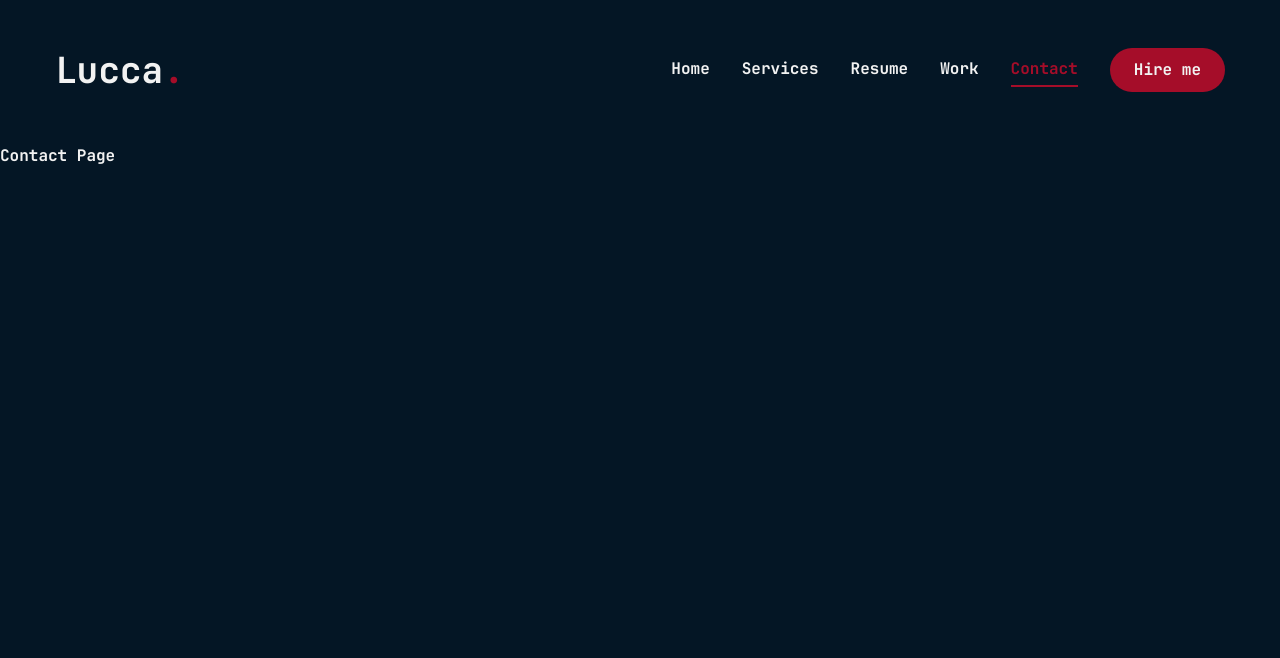
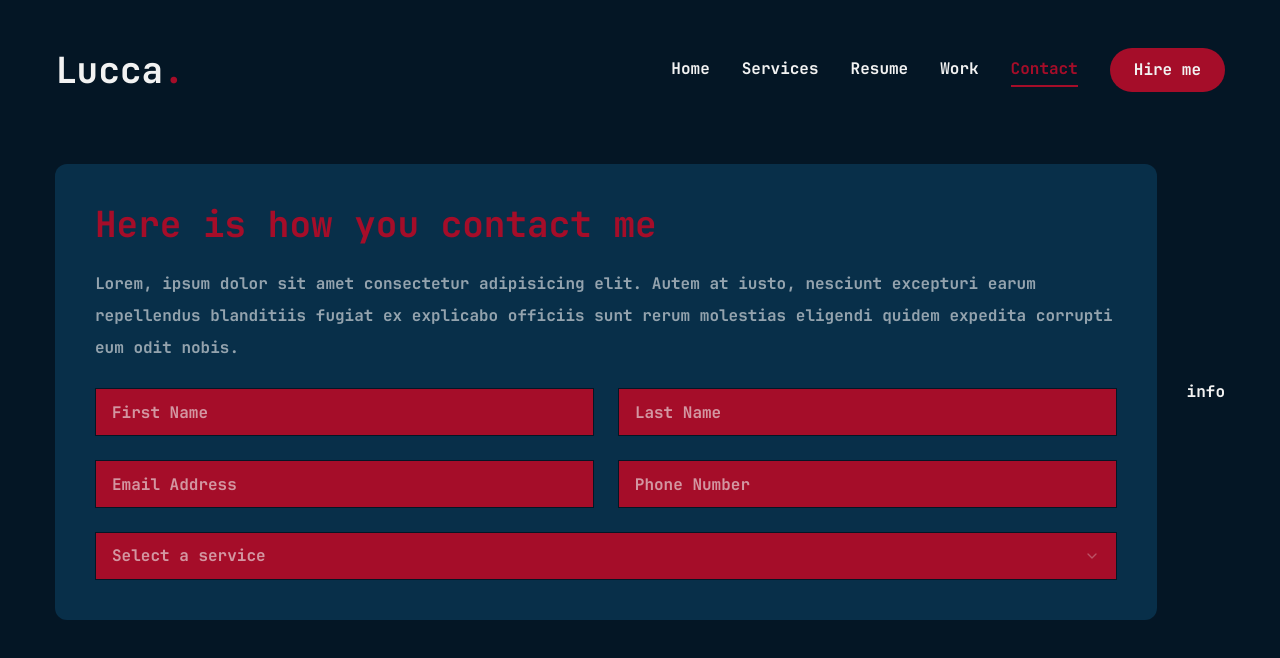
Before and after one commit to LuccaTourinho/MyPortifolio, a Next.js app: page /contact in a window 1280 px wide. Shown: the top 658 px of the page. Built offline with nearby package versions, Linux system fonts and the light colour scheme.

Commit message:
Avancando o formulario

```diff
--- a/src/app/contact/page.tsx
+++ b/src/app/contact/page.tsx
@@ -1,14 +1,93 @@
 'use client';
 
-import { Suspense } from 'react'
+import { Button } from "@/components/ui/button";
+import { Input } from "@/components/ui/input";
+import { Textarea } from "@/components/ui/textarea";
+
+import {
+  Select,
+  SelectContent,
+  SelectItem,
+  SelectLabel,
+  SelectTrigger,
+  SelectValue
+} from "@/components/ui/select";
+
+import {
+  FaPhoneAlt,
+  FaEnvelope,
+  FaMapMarkerAlt
+} from 'react-icons/fa';
+
+import { motion } from "framer-motion";
+import { SelectGroup } from "@/components/ui/select";
+
+const info = [
+  {
+    icon: <FaPhoneAlt />,
+    title: 'Phone',
+    description: '+55 71 9 8761-5195',
+  },
+  {
+    icon: <FaEnvelope />,
+    title: 'Email',
+    description: 'luccatourinho@gmail.com',
+  },
+  {
+    icon: <FaMapMarkerAlt />,
+    title: 'Address',
+    description: '41830-590, Pituba, Salvador, Bahia, Brazil',
+  },
+]
 
 const Contact = () => {
   return (
-    <Suspense fallback={<div>Loading...</div>}>
-      <div>
-        Contact Page
+    <motion.section
+      initial={{opacity: 0}}
+      animate={{opacity: 1, transition: {delay: 2.4, duration: 0.4, ease: "easeIn"}}}
+      className="py-6"
+    >
+      <div className="container mx-auto">
+        <div className="flex flex-col xl:flex-row gap-[30px]">
+          {/* Form */}
+          <div className="xl:h-[54%] order-2 xl:order-none">
+            <form className="flex flex-col gap-6 p-10 bg-sky-950 rounded-xl">
+              <h3 className="text-4xl text-accent">Here is how you contact me</h3>
+              <p className="text-foreground/60">
+                Lorem, ipsum dolor sit amet consectetur adipisicing elit. Autem at iusto, nesciunt excepturi earum repellendus blanditiis fugiat ex explicabo officiis sunt rerum molestias eligendi quidem expedita corrupti eum odit nobis.
+              </p>
+
+              <div className="grid grid-cols-1 md:grid-cols-2 gap-6">
+                <Input type="firstname" placeholder="First Name" />
+                <Input type="lastname" placeholder="Last Name" />
+                <Input type="email" placeholder="Email Address" />
+                <Input type="phone" placeholder="Phone Number" />
+              </div>
+
+              <Select>
+                <SelectTrigger className="w-full ">
+                  <SelectValue placeholder="Select a service" />
+                </SelectTrigger>
+                <SelectContent>
+                  <SelectGroup>
+                    <SelectLabel>Select a service</SelectLabel>
+                    <SelectItem value="est">Web Development</SelectItem>
+                    <SelectItem value="cst">API Development</SelectItem>
+                    <SelectItem value="mst">Optimization or Scaling</SelectItem>
+                    <SelectItem value="Maintenance or Support">Maintenance or Support</SelectItem>
+                  </SelectGroup>
+                </SelectContent>
+              </Select>
+            </form>
+          </div>
+
+          {/* Info */}
+          <div className="flex-1 flex items-center xl:justify-end order-1 xl:order-none mb-8 xl:mb-0">
+            info
+          </div>
+        </div>
       </div>
-    </Suspense>
+    </motion.section>
   )
 }
 
--- a/src/components/ui/input.tsx
+++ b/src/components/ui/input.tsx
@@ -8,7 +8,7 @@ const Input = React.forwardRef<HTMLInputElement, React.ComponentProps<"input">>(
       <input
         type={type}
         className={cn(
-          "flex h-10 w-full rounded-md border border-slate-200 bg-white px-3 py-2 text-base ring-offset-white file:border-0 file:bg-transparent file:text-sm file:font-medium file:text-slate-950 placeholder:text-slate-500 focus-visible:outline-none focus-visible:ring-2 focus-visible:ring-slate-950 focus-visible:ring-offset-2 disabled:cursor-not-allowed disabled:opacity-50 md:text-sm dark:border-slate-800 dark:bg-slate-950 dark:ring-offset-slate-950 dark:file:text-slate-50 dark:placeholder:text-slate-400 dark:focus-visible:ring-slate-300",
+          "flex h-[48px] rounded-md border border-background focus:border-foreground font-light bg-accent focus:bg-primary px-4 py-5 text-base placeholder:text-foreground/60 outline-none",
           className
         )}
         ref={ref}
--- a/src/components/ui/select.tsx
+++ b/src/components/ui/select.tsx
@@ -19,7 +19,7 @@ const SelectTrigger = React.forwardRef<
   <SelectPrimitive.Trigger
     ref={ref}
     className={cn(
-      "flex h-10 w-full items-center justify-between rounded-md border border-slate-200 bg-white px-3 py-2 text-sm ring-offset-white placeholder:text-slate-500 focus:outline-none focus:ring-2 focus:ring-slate-950 focus:ring-offset-2 disabled:cursor-not-allowed disabled:opacity-50 [&>span]:line-clamp-1 dark:border-slate-800 dark:bg-slate-950 dark:ring-offset-slate-950 dark:placeholder:text-slate-400 dark:focus:ring-slate-300",
+      "flex h-[48px] w-full items-center justify-between rounded-md border border-background bg-accent px-4 py-5 tex-base text-foreground/60 placeholder:text-foreground/60 outline-none focus:border-foreground",
       className
     )}
     {...props}
@@ -75,7 +75,7 @@ const SelectContent = React.forwardRef<
     <SelectPrimitive.Content
       ref={ref}
       className={cn(
-        "relative z-50 max-h-96 min-w-[8rem] overflow-hidden rounded-md border border-slate-200 bg-white text-slate-950 shadow-md data-[state=open]:animate-in data-[state=closed]:animate-out data-[state=closed]:fade-out-0 data-[state=open]:fade-in-0 data-[state=closed]:zoom-out-95 data-[state=open]:zoom-in-95 data-[side=bottom]:slide-in-from-top-2 data-[side=left]:slide-in-from-right-2 data-[side=right]:slide-in-from-left-2 data-[side=top]:slide-in-from-bottom-2 dark:border-slate-800 dark:bg-slate-950 dark:text-slate-50",
+        "relative z-50 max-h-96 min-w-[8rem] overflow-hidden rounded-md border border-foreground bg-accent text-foreground shadow-md data-[state=open]:animate-in data-[state=closed]:animate-out data-[state=closed]:fade-out-0 data-[state=open]:fade-in-0 data-[state=closed]:zoom-out-95 data-[state=open]:zoom-in-95 data-[side=bottom]:slide-in-from-top-2 data-[side=left]:slide-in-from-right-2 data-[side=right]:slide-in-from-left-2 data-[side=top]:slide-in-from-bottom-2 dark:border-slate-800 dark:bg-slate-950 dark:text-slate-50",
         position === "popper" &&
           "data-[side=bottom]:translate-y-1 data-[side=left]:-translate-x-1 data-[side=right]:translate-x-1 data-[side=top]:-translate-y-1",
         className
@@ -118,7 +118,7 @@ const SelectItem = React.forwardRef<
   <SelectPrimitive.Item
     ref={ref}
     className={cn(
-      "relative flex w-full cursor-default select-none items-center rounded-sm py-1.5 pl-8 pr-2 text-sm outline-none focus:bg-slate-100 focus:text-slate-900 data-[disabled]:pointer-events-none data-[disabled]:opacity-50 dark:focus:bg-slate-800 dark:focus:text-slate-50",
+      "relative flex w-full cursor-default select-none items-center rounded-sm py-1.5 pl-8 pr-2 text-sm outline-none focus:bg-foreground focus:text-primary focus:cursor-pointer data-[disabled]:pointer-events-none data-[disabled]:opacity-50 dark:focus:bg-slate-800 dark:focus:text-slate-50",
       className
     )}
     {...props}
```
